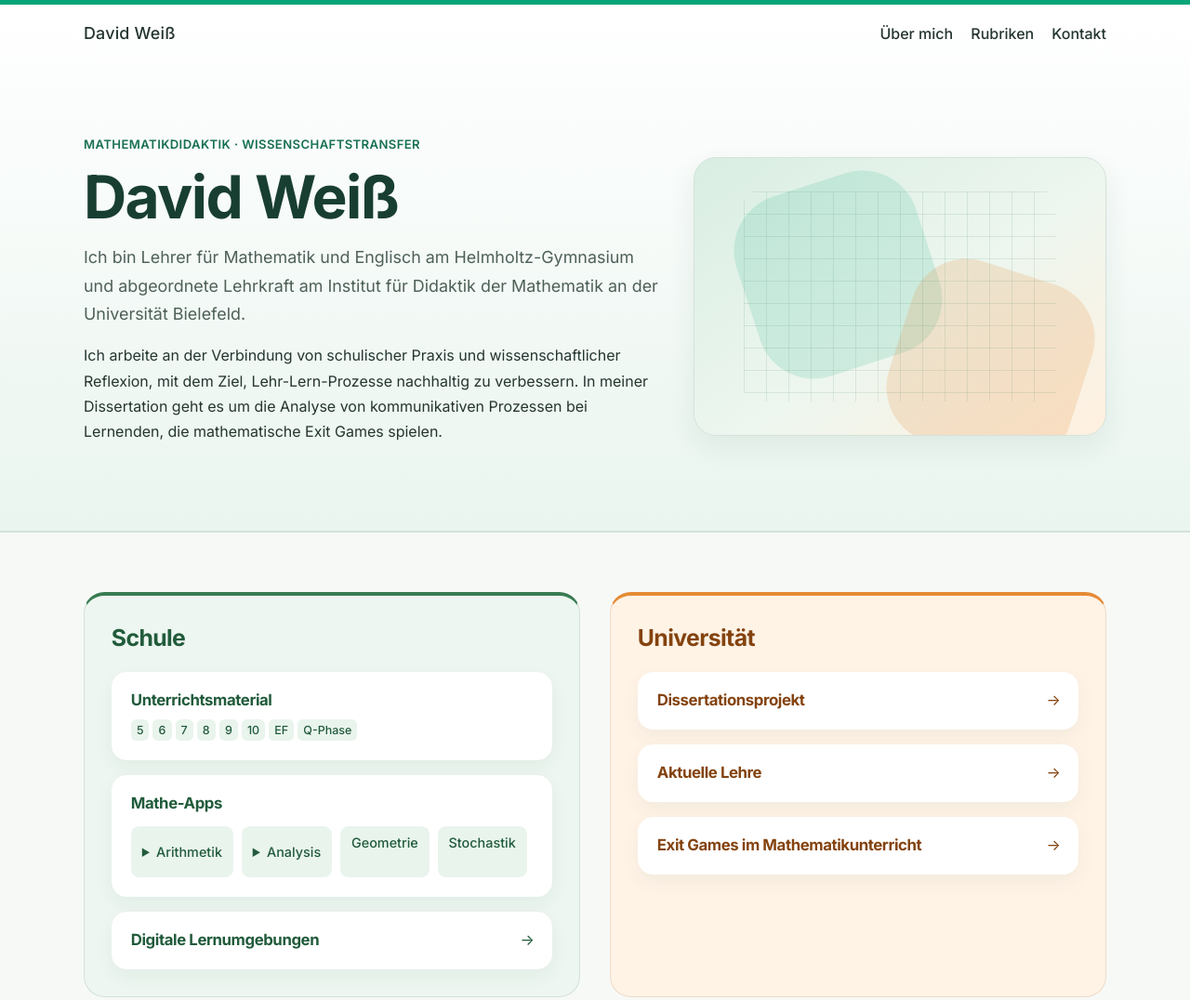
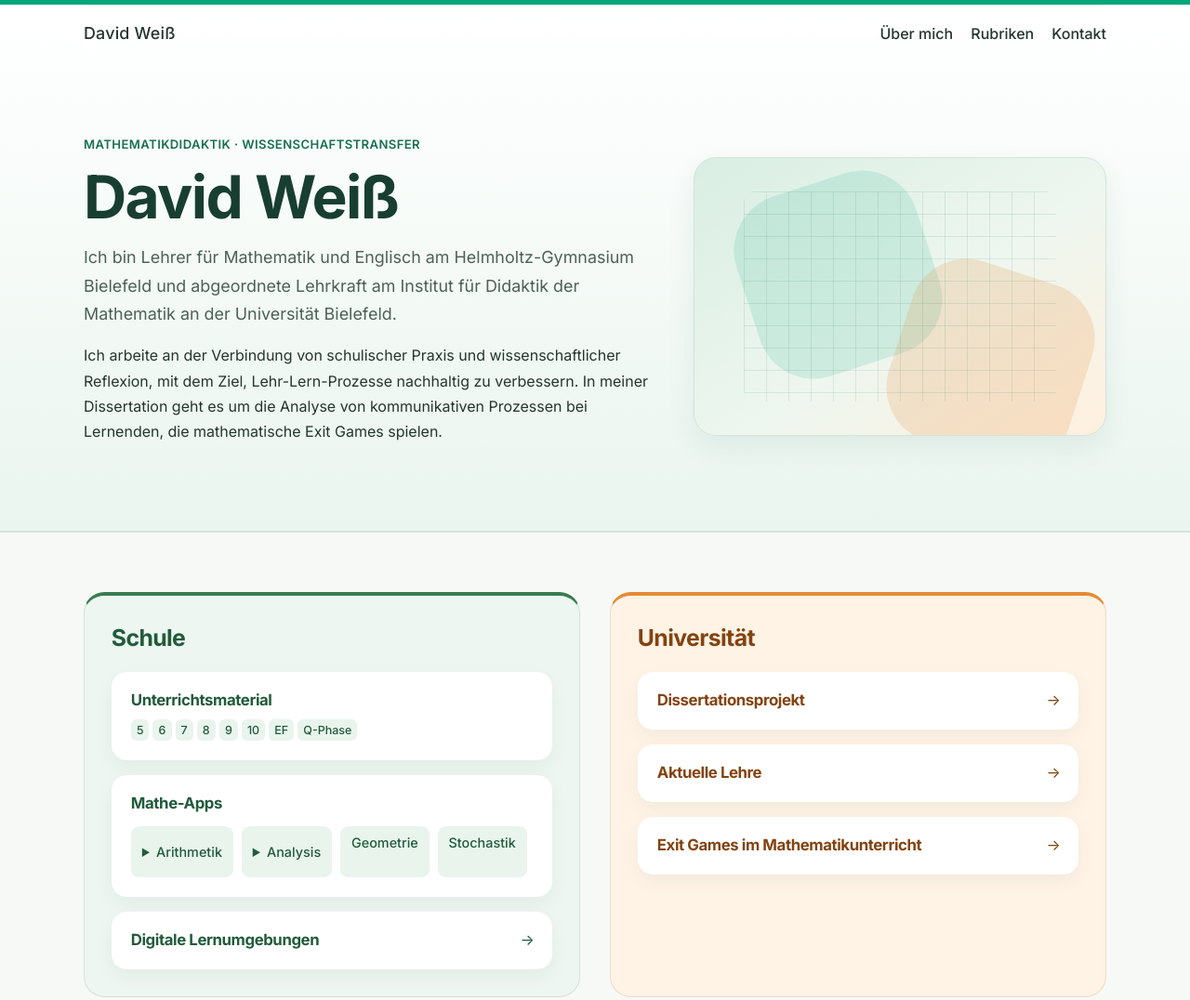
Before and after one commit to David-a11y-rgb/Landing, a plain HTML site: page index.html in a window 1280 px wide. Shown: the top 1076 px of the page at 93% size. Drawn offline with Linux system fonts and the light colour scheme.

Commit message:
Schulstandort Bielefeld in Profil ergänzen

```diff
--- a/index.html
+++ b/index.html
@@ -36,7 +36,7 @@
             <p class="eyebrow">Mathematikdidaktik · Wissenschaftstransfer</p>
             <h1>David Weiß</h1>
             <p class="subtitle">
-              Ich bin Lehrer für Mathematik und Englisch am Helmholtz-Gymnasium und abgeordnete Lehrkraft am Institut für Didaktik der Mathematik an der Universität Bielefeld.
+              Ich bin Lehrer für Mathematik und Englisch am Helmholtz-Gymnasium Bielefeld und abgeordnete Lehrkraft am Institut für Didaktik der Mathematik an der Universität Bielefeld.
             </p>
             <p>
               Ich arbeite an der Verbindung von schulischer Praxis und wissenschaftlicher
```
